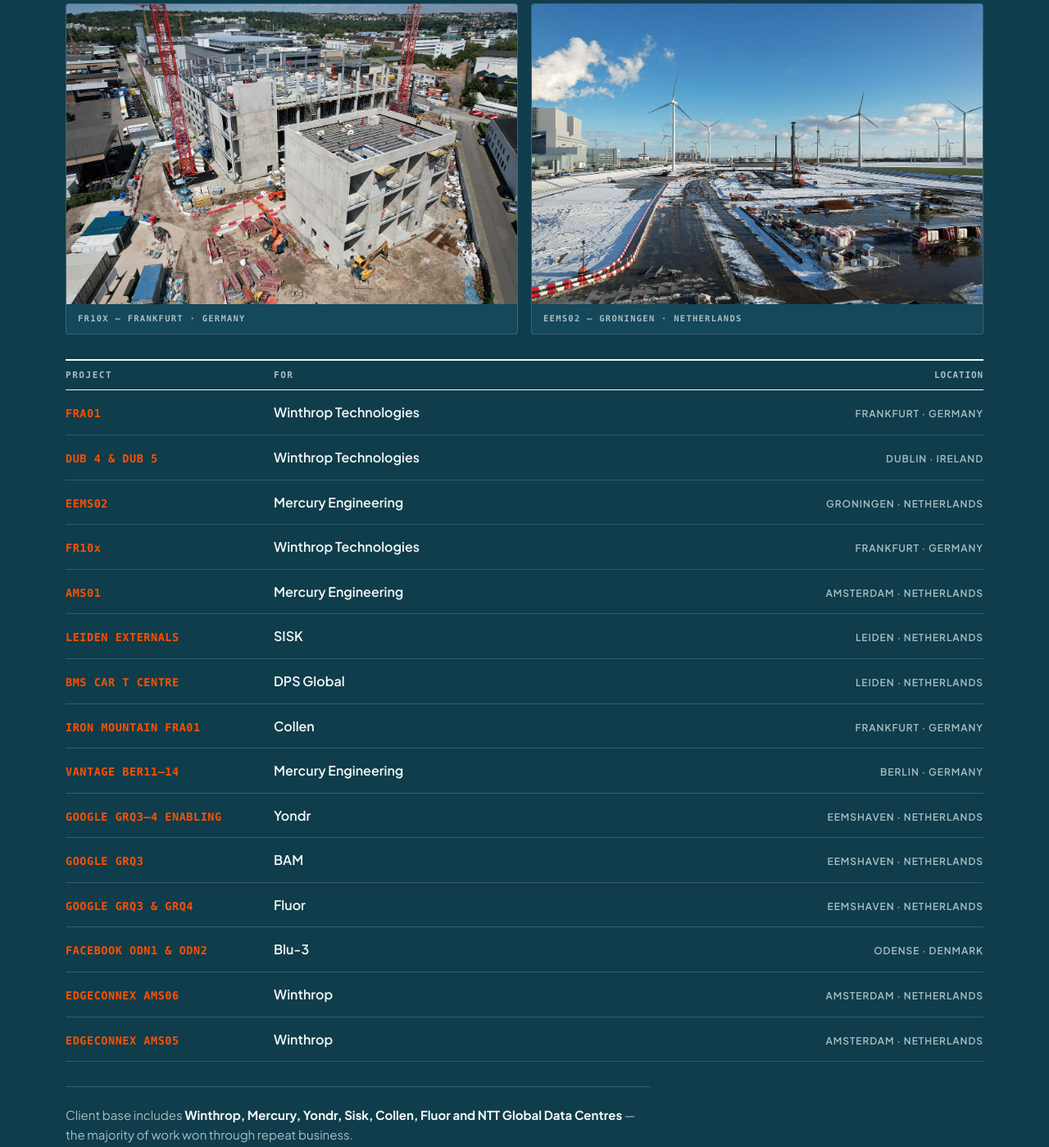
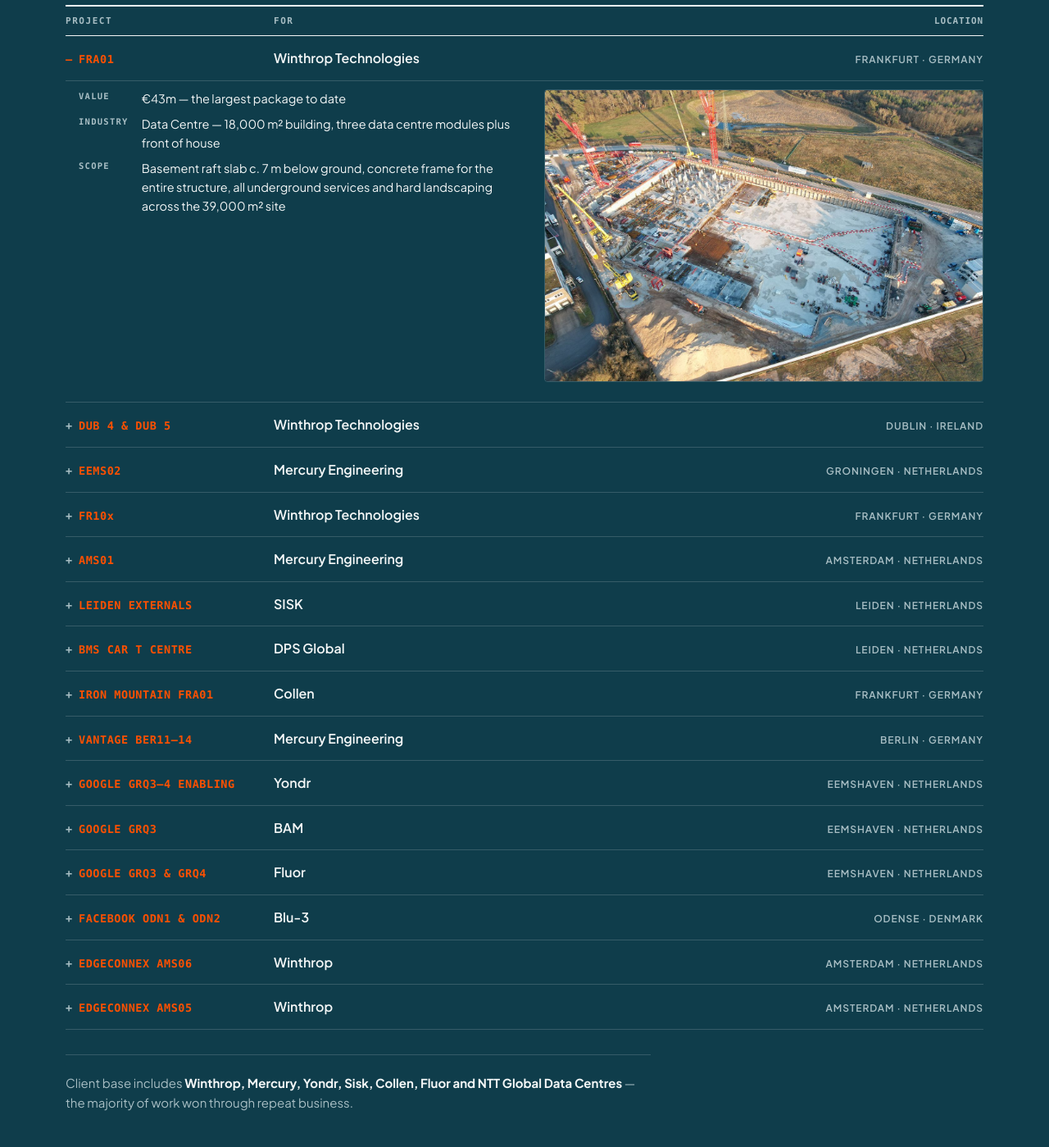
Before and after one commit to OttomanLabsAI/glent-web, a website: page public/index.html in a window 1280 px wide. Shown: the part 2109-3508 px from the top of the page at 82% size. Drawn offline with Linux system fonts and the light colour scheme.

Commit message:
Open the register rows into project details on click
Every register line is now a native details element: click a project
and it expands. FRA01 opens by default with its full sourced scope -
the EUR 43m value, the building, the raft, frame and externals - and
its aerial; FR10x and EEMS02 open to their photographs, which now live
inside their rows instead of the strip above the table (the strip is
removed as redundant); the other twelve expand to an honest
sheet-to-follow line so nothing is invented. A +/- marker on the
project code signals the affordance; no JavaScript involved.

- Verified by driving the rows in the browser: FRA01 open on load,
  rows toggle open and closed on click
- Brief records the instruction and the per-project detail gap;
  ledger gains v1.13

```diff
--- a/public/index.html
+++ b/public/index.html
@@ -133,10 +133,6 @@ section{padding:64px 20px}
 /* photography */
 .spec .photo{margin:-26px -24px 20px;overflow:hidden;border-bottom:1px solid var(--line);border-radius:3px 3px 0 0}
 .spec .photo img{display:block;width:100%;height:auto;aspect-ratio:16/9;object-fit:cover}
-.shots{display:grid;gap:16px;grid-template-columns:repeat(auto-fit,minmax(min(280px,100%),1fr));margin:28px 0 6px}
-.shots figure{margin:0;border:1px solid var(--line);border-radius:4px;overflow:hidden;background:var(--card)}
-.shots img{display:block;width:100%;height:auto;aspect-ratio:3/2;object-fit:cover}
-.shots figcaption{padding:10px 14px;font:700 10.5px/1.5 var(--mono);letter-spacing:.12em;text-transform:uppercase;color:var(--muted)}
 .hseq-cols{display:grid;gap:36px 44px;grid-template-columns:repeat(auto-fit,minmax(min(320px,100%),1fr));align-items:center}
 .hseq-cols img{display:block;width:100%;height:auto;border-radius:4px;border:1px solid var(--line)}
 
@@ -166,6 +162,21 @@ section{padding:64px 20px}
 .clients-line{margin-top:30px;padding-top:22px;border-top:1px solid var(--line);
   font-size:15px;color:var(--muted)}
 .clients-line strong{color:var(--ink)}
+
+/* expandable register rows */
+.register summary{list-style:none;cursor:pointer}
+.register summary::-webkit-details-marker{display:none}
+.register summary .code::before{content:"+";display:inline-block;width:16px;color:var(--muted)}
+.register details[open] summary .code::before{content:"–";color:var(--accent)}
+.register summary:hover{background:rgba(255,255,255,.03)}
+.register details[open]{border-bottom:1px solid var(--line)}
+.row-detail{padding:10px 0 24px 16px;display:grid;gap:20px 32px;
+  grid-template-columns:repeat(auto-fit,minmax(min(300px,100%),1fr));align-items:start}
+.row-detail img{display:block;width:100%;height:auto;border-radius:4px;border:1px solid var(--line)}
+.row-detail dl{display:grid;grid-template-columns:auto 1fr;gap:8px 16px;margin:0;font-size:14.5px}
+.row-detail dt{font:700 10.5px/1.7 var(--mono);letter-spacing:.12em;text-transform:uppercase;color:var(--muted)}
+.row-detail dd{margin:0}
+.row-detail .thin{color:var(--muted);font-size:14px;margin:0;align-self:center}
 
 /* live tool embed */
 .embed{margin-top:30px;border:1px solid var(--line);border-radius:4px;overflow:hidden;background:var(--deep)}
@@ -437,33 +448,87 @@ footer p{margin:0;font-size:13.5px;color:var(--muted)}
   <div class="wrap">
     <p class="kicker">Projects delivered</p>
     <h2>The project register</h2>
-    <div class="shots">
-      <figure>
-        <img src="/assets/img/fr10x.jpg" width="1400" height="933" loading="lazy" alt="FR10x, Frankfurt — reinforced concrete frame, cores and suspended slabs rising under tower cranes">
-        <figcaption>FR10X — Frankfurt · Germany</figcaption>
-      </figure>
-      <figure>
-        <img src="/assets/img/eems02.jpg" width="1400" height="933" loading="lazy" alt="EEMS02 — piling rigs and groundworks on the winter site among the Eemshaven wind turbines">
-        <figcaption>EEMS02 — Groningen · Netherlands</figcaption>
-      </figure>
-    </div>
     <div class="register">
       <div class="row head"><span>Project</span><span>For</span><span class="loc">Location</span></div>
-      <div class="row"><span class="code">FRA01</span><span class="client">Winthrop Technologies</span><span class="loc">Frankfurt · Germany</span></div>
-      <div class="row"><span class="code">DUB 4 &amp; DUB 5</span><span class="client">Winthrop Technologies</span><span class="loc">Dublin · Ireland</span></div>
-      <div class="row"><span class="code">EEMS02</span><span class="client">Mercury Engineering</span><span class="loc">Groningen · Netherlands</span></div>
-      <div class="row"><span class="code">FR10x</span><span class="client">Winthrop Technologies</span><span class="loc">Frankfurt · Germany</span></div>
-      <div class="row"><span class="code">AMS01</span><span class="client">Mercury Engineering</span><span class="loc">Amsterdam · Netherlands</span></div>
-      <div class="row"><span class="code">LEIDEN EXTERNALS</span><span class="client">SISK</span><span class="loc">Leiden · Netherlands</span></div>
-      <div class="row"><span class="code">BMS CAR T CENTRE</span><span class="client">DPS Global</span><span class="loc">Leiden · Netherlands</span></div>
-      <div class="row"><span class="code">IRON MOUNTAIN FRA01</span><span class="client">Collen</span><span class="loc">Frankfurt · Germany</span></div>
-      <div class="row"><span class="code">VANTAGE BER11–14</span><span class="client">Mercury Engineering</span><span class="loc">Berlin · Germany</span></div>
-      <div class="row"><span class="code">GOOGLE GRQ3–4 ENABLING</span><span class="client">Yondr</span><span class="loc">Eemshaven · Netherlands</span></div>
-      <div class="row"><span class="code">GOOGLE GRQ3</span><span class="client">BAM</span><span class="loc">Eemshaven · Netherlands</span></div>
-      <div class="row"><span class="code">GOOGLE GRQ3 &amp; GRQ4</span><span class="client">Fluor</span><span class="loc">Eemshaven · Netherlands</span></div>
-      <div class="row"><span class="code">FACEBOOK ODN1 &amp; ODN2</span><span class="client">Blu-3</span><span class="loc">Odense · Denmark</span></div>
-      <div class="row"><span class="code">EDGECONNEX AMS06</span><span class="client">Winthrop</span><span class="loc">Amsterdam · Netherlands</span></div>
-      <div class="row"><span class="code">EDGECONNEX AMS05</span><span class="client">Winthrop</span><span class="loc">Amsterdam · Netherlands</span></div>
+      <details open>
+        <summary class="row"><span class="code">FRA01</span><span class="client">Winthrop Technologies</span><span class="loc">Frankfurt · Germany</span></summary>
+        <div class="row-detail">
+          <dl>
+            <dt>Value</dt><dd>€43m — the largest package to date</dd>
+            <dt>Industry</dt><dd>Data Centre — 18,000&nbsp;m² building, three data centre modules plus front of house</dd>
+            <dt>Scope</dt><dd>Basement raft slab c.&thinsp;7&nbsp;m below ground, concrete frame for the entire structure, all underground services and hard landscaping across the 39,000&nbsp;m² site</dd>
+          </dl>
+          <img src="/assets/img/fra01.jpg" width="1400" height="933" loading="lazy" alt="Aerial view of the FRA01 site in Frankfurt — basement excavation and raft slab works under tower cranes">
+        </div>
+      </details>
+      <details>
+        <summary class="row"><span class="code">DUB 4 &amp; DUB 5</span><span class="client">Winthrop Technologies</span><span class="loc">Dublin · Ireland</span></summary>
+        <div class="row-detail"><p class="thin">Full project sheet to follow — the code, client and location above are the confirmed record.</p></div>
+      </details>
+      <details>
+        <summary class="row"><span class="code">EEMS02</span><span class="client">Mercury Engineering</span><span class="loc">Groningen · Netherlands</span></summary>
+        <div class="row-detail">
+          <dl>
+            <dt>Pictured</dt><dd>Piling rigs and groundworks on the winter site, among the Eemshaven wind turbines</dd>
+            <dt>Sheet</dt><dd>Full project sheet to follow</dd>
+          </dl>
+          <img src="/assets/img/eems02.jpg" width="1400" height="933" loading="lazy" alt="EEMS02 — piling rigs and groundworks on the winter site among the Eemshaven wind turbines">
+        </div>
+      </details>
+      <details>
+        <summary class="row"><span class="code">FR10x</span><span class="client">Winthrop Technologies</span><span class="loc">Frankfurt · Germany</span></summary>
+        <div class="row-detail">
+          <dl>
+            <dt>Pictured</dt><dd>The reinforced concrete frame rising — cores, columns and suspended slabs under tower cranes</dd>
+            <dt>Sheet</dt><dd>Full project sheet to follow</dd>
+          </dl>
+          <img src="/assets/img/fr10x.jpg" width="1400" height="933" loading="lazy" alt="FR10x, Frankfurt — reinforced concrete frame, cores and suspended slabs rising under tower cranes">
+        </div>
+      </details>
+      <details>
+        <summary class="row"><span class="code">AMS01</span><span class="client">Mercury Engineering</span><span class="loc">Amsterdam · Netherlands</span></summary>
+        <div class="row-detail"><p class="thin">Full project sheet to follow — the code, client and location above are the confirmed record.</p></div>
+      </details>
+      <details>
+        <summary class="row"><span class="code">LEIDEN EXTERNALS</span><span class="client">SISK</span><span class="loc">Leiden · Netherlands</span></summary>
+        <div class="row-detail"><p class="thin">Full project sheet to follow — the code, client and location above are the confirmed record.</p></div>
+      </details>
+      <details>
+        <summary class="row"><span class="code">BMS CAR T CENTRE</span><span class="client">DPS Global</span><span class="loc">Leiden · Netherlands</span></summary>
+        <div class="row-detail"><p class="thin">Full project sheet to follow — the code, client and location above are the confirmed record.</p></div>
+      </details>
+      <details>
+        <summary class="row"><span class="code">IRON MOUNTAIN FRA01</span><span class="client">Collen</span><span class="loc">Frankfurt · Germany</span></summary>
+        <div class="row-detail"><p class="thin">Full project sheet to follow — the code, client and location above are the confirmed record.</p></div>
+      </details>
+      <details>
+        <summary class="row"><span class="code">VANTAGE BER11–14</span><span class="client">Mercury Engineering</span><span class="loc">Berlin · Germany</span></summary>
+        <div class="row-detail"><p class="thin">Full project sheet to follow — the code, client and location above are the confirmed record.</p></div>
+      </details>
+      <details>
+        <summary class="row"><span class="code">GOOGLE GRQ3–4 ENABLING</span><span class="client">Yondr</span><span class="loc">Eemshaven · Netherlands</span></summary>
+        <div class="row-detail"><p class="thin">Full project sheet to follow — the code, client and location above are the confirmed record.</p></div>
+      </details>
+      <details>
+        <summary class="row"><span class="code">GOOGLE GRQ3</span><span class="client">BAM</span><span class="loc">Eemshaven · Netherlands</span></summary>
+        <div class="row-detail"><p class="thin">Full project sheet to follow — the code, client and location above are the confirmed record.</p></div>
+      </details>
+      <details>
+        <summary class="row"><span class="code">GOOGLE GRQ3 &amp; GRQ4</span><span class="client">Fluor</span><span class="loc">Eemshaven · Netherlands</span></summary>
+        <div class="row-detail"><p class="thin">Full project sheet to follow — the code, client and location above are the confirmed record.</p></div>
+      </details>
+      <details>
+        <summary class="row"><span class="code">FACEBOOK ODN1 &amp; ODN2</span><span class="client">Blu-3</span><span class="loc">Odense · Denmark</span></summary>
+        <div class="row-detail"><p class="thin">Full project sheet to follow — the code, client and location above are the confirmed record.</p></div>
+      </details>
+      <details>
+        <summary class="row"><span class="code">EDGECONNEX AMS06</span><span class="client">Winthrop</span><span class="loc">Amsterdam · Netherlands</span></summary>
+        <div class="row-detail"><p class="thin">Full project sheet to follow — the code, client and location above are the confirmed record.</p></div>
+      </details>
+      <details>
+        <summary class="row"><span class="code">EDGECONNEX AMS05</span><span class="client">Winthrop</span><span class="loc">Amsterdam · Netherlands</span></summary>
+        <div class="row-detail"><p class="thin">Full project sheet to follow — the code, client and location above are the confirmed record.</p></div>
+      </details>
     </div>
     <p class="clients-line">Client base includes <strong>Winthrop, Mercury, Yondr, Sisk, Collen, Fluor and NTT Global Data Centres</strong> — the majority of work won through repeat business.</p>
   </div>
--- a/work/brief.json
+++ b/work/brief.json
@@ -349,7 +349,8 @@
     "NQA badge images arrived as chat pastes the tooling could not save to disk — the four marks on /#hseq are inline-SVG recreations. Ask for the official badge files and swap them in.",
     "Team section (2026-09-01): portraits, direct emails, direct dials and personal LinkedIn URLs are all placeholders — only Alan Ferguson's personal LinkedIn is confirmed; the other profile buttons point at the company LinkedIn page, the enquiry form and the London office line. Roles for O'Hagan, Maslin and Kelly come from a single aggregator — confirm before go-live.",
     "The technology embed (2026-09-01) points at datacentreforge.cloudflare-passport599.workers.dev — the address as supplied by the owner.",
-    "The embedded tool currently sends X-Frame-Options: DENY, so browsers refuse the frame until DataCentreForge ships a frame-ancestors allowance (task queued with the owner). The open-in-its-own-tab links cover the meantime."
+    "The embedded tool currently sends X-Frame-Options: DENY, so browsers refuse the frame until DataCentreForge ships a frame-ancestors allowance (task queued with the owner). The open-in-its-own-tab links cover the meantime.",
+    "Register expansions (2026-09-01): per-project detail exists only for FRA01 (scope, value) plus photographs for FR10x and EEMS02; the other twelve expand to a sheet-to-follow line. Ask for project sheets to fill them."
   ],
   "questions": [
     "Confirm the one-line positioning (homepage version used).",
@@ -377,6 +378,7 @@
     "2026-09-01: social share thumbnail added at the owner's instruction — the FRA01 aerial behind the Glent lockup and positioning line; Open Graph and Twitter-card tags on both pages.",
     "2026-09-01: page order and sections changed at the owner's instruction — technology section with a showcase placeholder page added after the register, team slider added before HSEQ, and the offices + enquiry section moved to the end of the page.",
     "2026-09-01: team slider controls changed at the owner's instruction — arrow buttons page the row on desktop, phones keep the sideways swipe, and the scrollbar is hidden.",
+    "2026-09-01: register rows made expandable at the owner's instruction — click opens the project's details, with photos where held; only sourced facts shown, the rest marked sheet-to-follow.",
     "2026-09-01: the DataCentreForge manhole-plan tool embedded in the technology section and given the full showcase page at the owner's instruction — served live from its own address so each new release appears automatically. Theme left as the tool's own by the owner's choice; only the framing allowance was queued for the tool's repo."
   ]
 }
```
Also changed, not shown: CLAUDE.md (+1 -0 lines).
